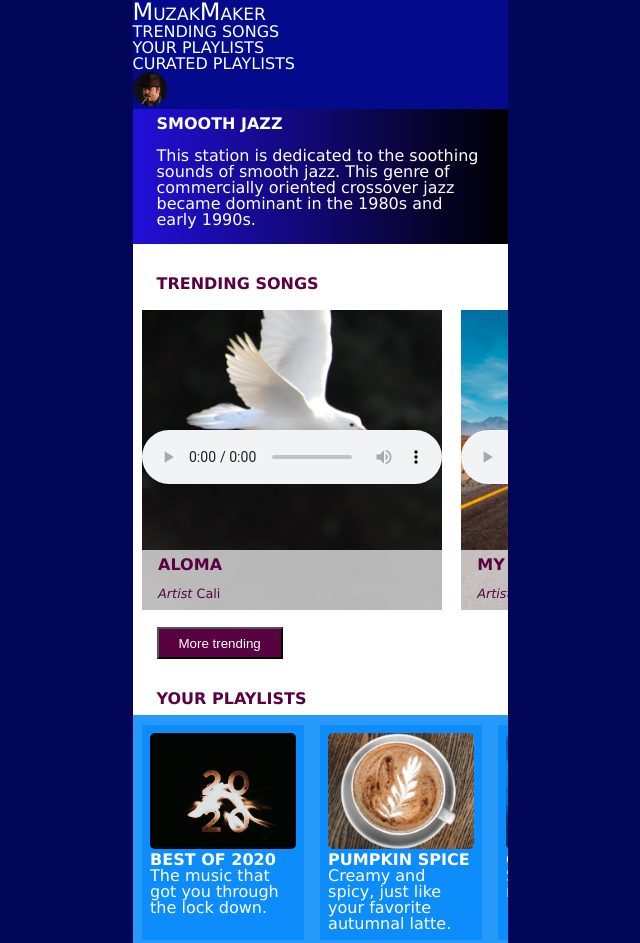
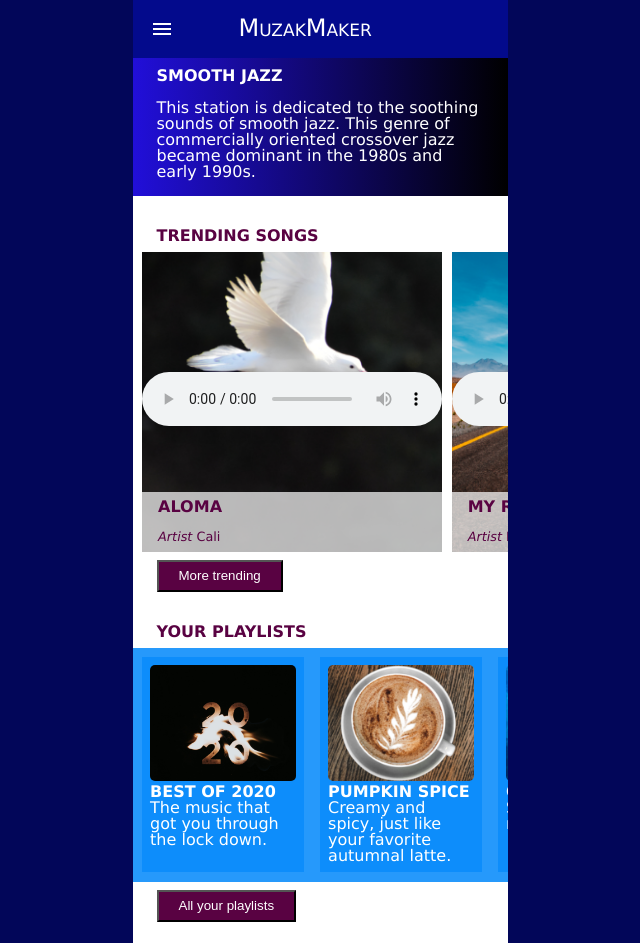
Before and after one commit to bflaner1/streamingmedia, a plain HTML site: page index.html in a window 1280 px wide. Shown: the top 943 px of the page, without its empty margins (320-960 px from the left). Drawn offline with Linux system fonts and the light colour scheme.

Commit message:
Update styling

```diff
--- a/css/style.css
+++ b/css/style.css
@@ -19,6 +19,10 @@
    --fs-h2_h3: 1rem;
    --fs-p: 0.8rem;
    --fs-ftr-p: 0.75rem;
+
+   --scrollbar-width: 15px;
+   --scrollbar-bg-clr__trending: #590242;
+   --scrollbar-thumb__trending: #590242;
 }
 
 /* Globals
@@ -47,7 +51,7 @@ body {
 --------------------- */
 header {
    background-image: var(--hdr-grad);
-   padding: 7.25rem 1.5rem 1rem;
+   padding: 4.25rem 1.5rem 1rem;
 }
 
 h1 {
@@ -79,14 +83,91 @@ nav {
    position: absolute;
    width: 100%;
    top: 0;
+   display: grid;
+   grid-template-columns: 1fr 6fr;
+   grid-template-rows: 1fr;
 }
 
-ul > li:first-of-type {
+ul {
+   overflow: hidden;
+   max-height: 2rem;
+   transition: max-height 0.2s ease-out;
+   padding-left: 2.5rem;
+   margin-top: 1rem;
+}
+
+label {
+   cursor: pointer;
+   display: inline-block;
+   padding: 28px 20px;
+   position: relative;
+   user-select: none;
+   align-self: start;
+}
+
+label span {
+   background-color: #fff;
+   display: block;
+   height: 2px;
+   position: relative;
+   transition: background-color 0.2s ease-out;
+   width: 18px;
+}
+
+label span:before, label span:after {
+   background-color: #fff;
+   content: '';
+   display: block;
+   height: 100%;
+   position: absolute;
+   transition: all 0.2s ease-out;
+   width: 100%;
+}
+
+label span:before {
+   top: 5px;
+}
+
+label span:after {
+   top: -5px;
+}
+
+input {
+   display: none;
+}
+
+input:checked ~ ul {
+   max-height: 500px;
+}
+
+input:checked ~ label span {
+   background: transparent;
+}
+
+input:checked ~ label span:before {
+   transform: rotate(-45deg);
+}
+
+input:checked ~ label span::after {
+   transform: rotate(45deg);
+}
+
+input:checked ~ label:not(.steps) span:before,
+input:checked ~ label:not(.steps) span:after {
+   top: 0;
+}
+
+nav li {
+   padding: 0.5rem;
+}
+
+nav li:first-of-type {
    font-variant: small-caps;
    font-size: var(--fs-h1);
+   padding-top: 0;
 }
 
-ul > li:not(:first-of-type) {
+nav li:not(:first-of-type) {
    text-transform: uppercase;
 }
 
@@ -137,11 +218,31 @@ article {
    width: 100%;
    display: flex;
    overflow-x: scroll;
+   scrollbar-color: var(--scrollbar-bg-clr__trending) rgb(212,190,206);
+   scrollbar-width: thin;
    margin-top: 0.5rem;
 }
 
+.tr-content::-webkit-scrollbar {
+   width: var(--scrollbar-width);
+   border-radius: 5px;
+}
+
+.tr-content::-webkit-scrollbar-track {
+   box-shadow: inset 0 0 15px var(--scrollbar-bg-clr__trending);
+}
+
+.tr-content::-webkit-scrollbar-thumb {
+   background-color: var(--scrollbar-thumb__trending);
+   border-radius: 5px;
+}
+
+.tr-content::-webkit-scrollbar-thumb:hover {
+   background: #020659;
+}
+
 .tr-content section {
-   margin: 0.6rem;
+   margin-left: 0.6rem;
    height: 300px;
    display: grid;
    grid-template-rows: repeat(5, 1fr);
@@ -205,6 +306,39 @@ article {
    padding: 0.5rem;
 }
 
+/* Playlist Scrollbars
+--------------------- */
+.pl-content {
+   scrollbar-color: #020659 rgb(29,115,209);
+   scrollbar-width: thin;
+}
+
+.cur-content {
+   scrollbar-color: #020659 rgb(3, 13, 204);
+   scrollbar-width: thin;
+}
+
+.pl-content::-webkit-scrollbar,
+.cur-content::-webkit-scrollbar {
+   width: var(--scrollbar-width);
+}
+
+.pl-content::-webkit-scrollbar-track,
+.cur-content::-webkit-scrollbar-track {
+   box-shadow: inset 0 0 15px #020659;
+}
+
+.pl-content::-webkit-scrollbar-thumb,
+.cur-content::-webkit-scrollbar-thumb {
+   background: #020659;
+   border-radius: 5px;
+}
+
+.pl-content::-webkit-scrollbar-thumb:hover,
+.cur-content::-webkit-scrollbar-thumb:hover {
+   background: #fff;
+}
+
 /* Footer
 --------------------- */
 footer {
--- a/index.html
+++ b/index.html
@@ -16,8 +16,8 @@
       </div>
    </header>
    <nav>
-      <!-- <input class="menu-btn" type="checkbox" id="menu-btn">
-      <label class="menu-icon" for="menu-btn"><span class="navicon"></span></label> -->
+      <input type="checkbox" id="menu-btn">
+      <label for="menu-btn"><span class="navicon"></span></label>
       <ul class="menu">
          <li><a href="#top">MuzakMaker</a></li>
          <li><a href="#trending">Trending Songs</a></li>
```
